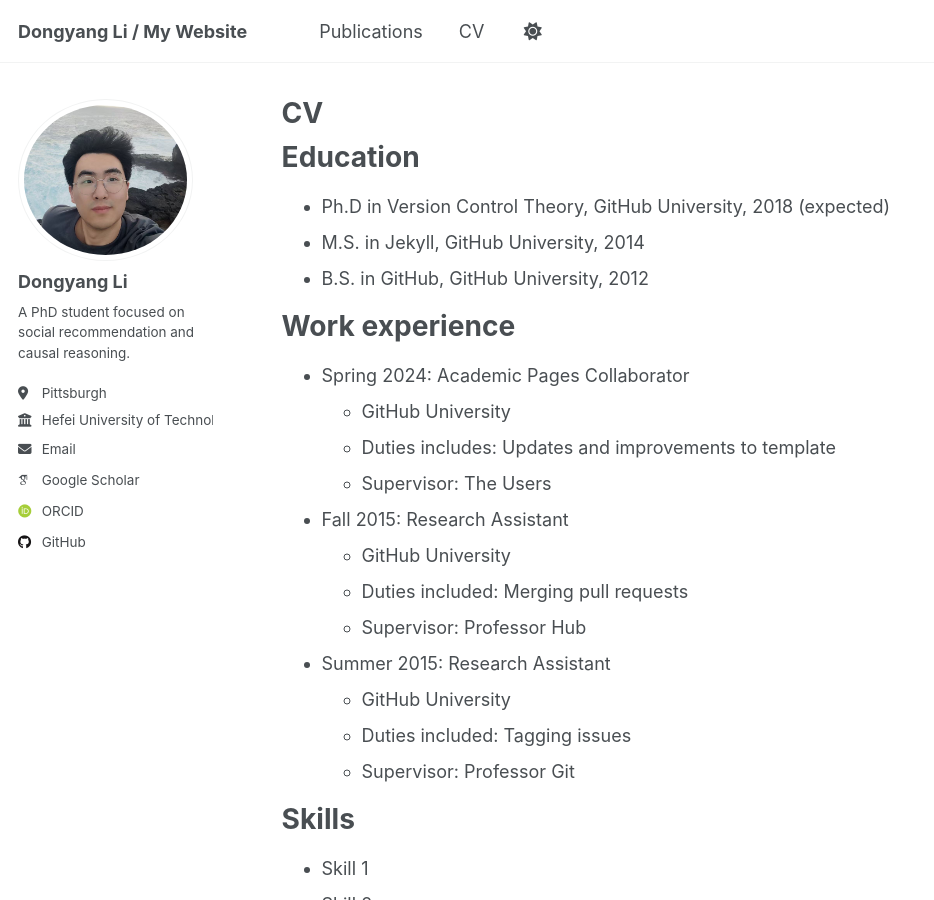
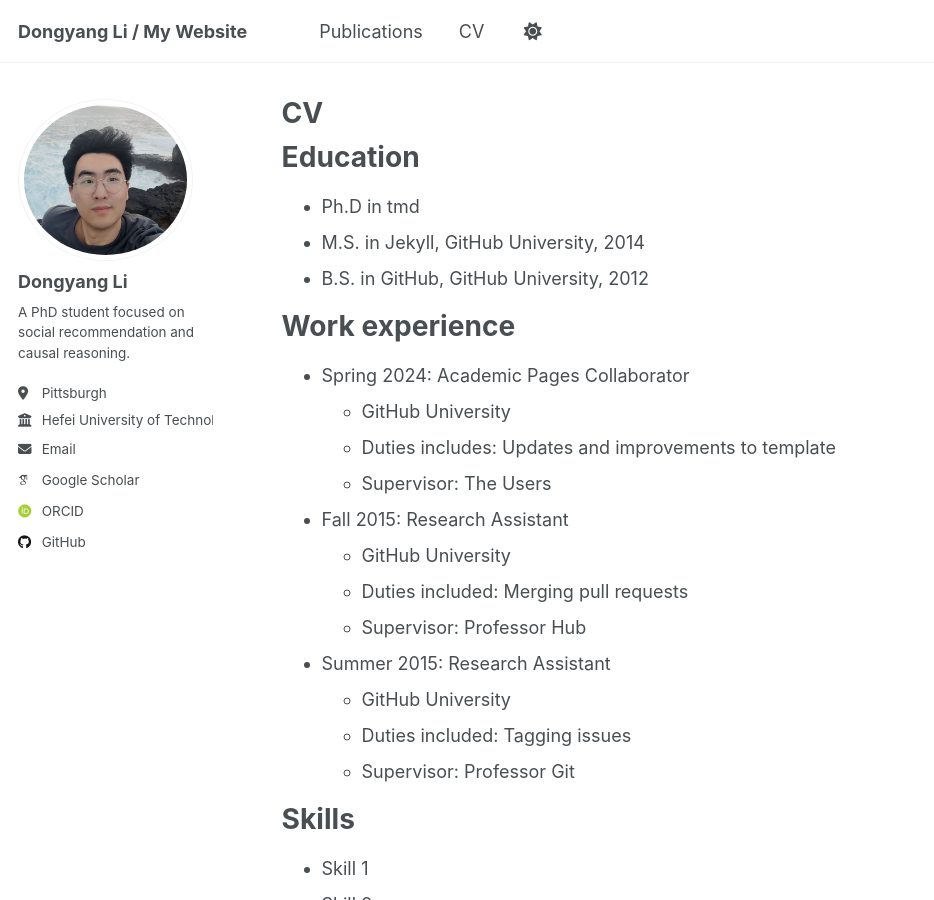
Before and after one commit to LDY911/my-website, a Jekyll site: the page built from _pages/cv.md, in a window 1280 px wide and 900 px high. Shown: the whole window, without its empty margins (0-934 px from the left). Built offline with Jekyll 4.4.1, drawn with Linux system fonts in a browser that asks for light colours; some web fonts are replaced; a script that is not in the unit is left out.

Commit message:
Update Ph.D. education entry in cv.md

```diff
--- a/_pages/cv.md
+++ b/_pages/cv.md
@@ -11,7 +11,7 @@
 
 Education
 ======
-* Ph.D in Version Control Theory, GitHub University, 2018 (expected)
+* Ph.D in tmd
 * M.S. in Jekyll, GitHub University, 2014
 * B.S. in GitHub, GitHub University, 2012
 
```
